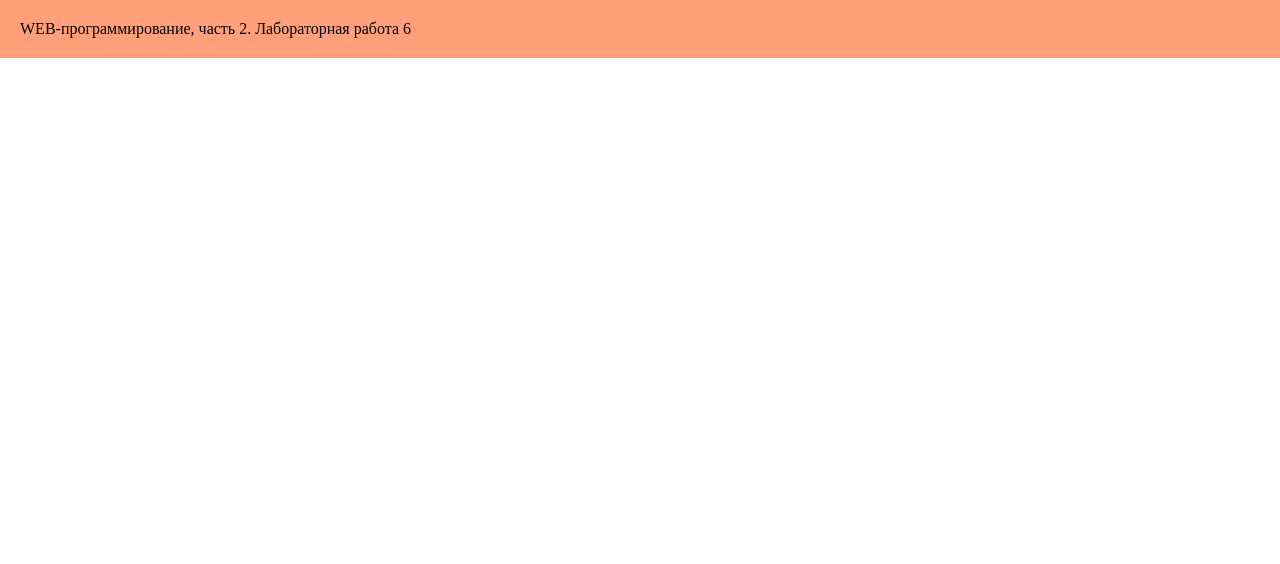
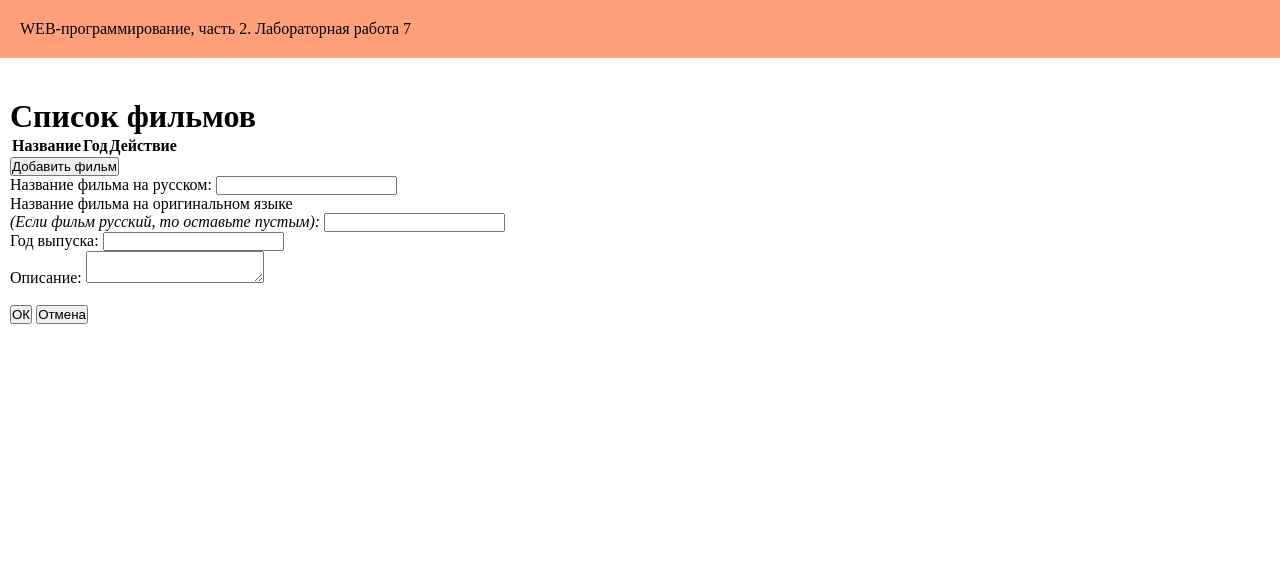
Before and after one commit to gesyaG/web--programming-labs-2, a Flask app: template templates/lab7/lab7.html in a window 1280 px wide. Shown: the top 564 px of the page. Run offline with Flask 3, Linux system fonts and the light colour scheme; the template is opened without the code that fills it, so the values that code supplies are empty.

Commit message:
Фильмы

```diff
--- a/lab7.py
+++ b/lab7.py
@@ -1,81 +1,107 @@
-from flask import Blueprint, redirect, request
+from flask import Blueprint, redirect, url_for, render_template, render_template_string, abort, request, make_response, session,  current_app, jsonify
+from functools import wraps
+import psycopg2
+from psycopg2.extras import RealDictCursor
+from werkzeug.security import generate_password_hash, check_password_hash
+import sqlite3
+from os import path
+from datetime import datetime
 
 lab7 = Blueprint('lab7', __name__)
 
 
+def db_connect():
+
+    if current_app.config['DB_TYPE'] == 'postgres':
+        conn = psycopg2.connect(dbname="alexander_gerasimov_knowledge_base",
+        user="postgres",
+        password="postgres!",
+        host="127.0.0.1"
+        )
+        cur = conn.cursor(cursor_factory = RealDictCursor)
+
+    else:
+        dir_path = path.dirname(path.realpath(__file__))
+        db_path = path.join(dir_path, "database.db")
+        conn = sqlite3.connect(db_path)
+        conn.row_factory = sqlite3.Row
+        cur = conn.cursor()
+
+    return conn, cur
+
+def db_close(conn, cur):
+    conn.commit()
+    cur.close()
+    conn.close()
+
 @lab7.route('/lab7/')
-def lab():
+def main():
     return render_template('lab7/lab7.html')
-
-
-films = [
-    {
-        "title": "Shutter Island",
-        "title_ru": "Остров проклятых",
-        "year": 2009,
-        "description": "Два американских судебных пристава отправляются на один из островов в штате Массачусетс, чтобы расследовать исчезновение пациентки клиники для умалишенных преступников. При проведении расследования им придется столкнуться с паутиной лжи, обрушившимся ураганом и смертельным бунтом обитателей клиники."
-    },
-    {
-        "title": "Собачье сердце",
-        "title_ru": "Собачье сердце",
-        "year": 1988,
-        "description": "Москва, 1924 год. В результате одного из сложнейших опытов профессор Филипп Филиппович Преображенский делает потрясающее открытие: после пересадки гипофиза человека пёс Шарик начинает приобретать человеческие черты. Сенсационная новость мгновенно разлетается по Москве и приносит мировому светилу очередную порцию признания. Однако радость оказывается недолгой: вопрос, что из Шарика — то есть гражданина Шарикова — может получиться «высокая психическая личность», очень быстро становится под сомнение."
-    },
-    {
-        "title": "Harry Potter and the Sorcerer's Stone",
-        "title_ru": "Гарри Поттер и философский камень",
-        "year": 2001,
-        "description": "Жизнь десятилетнего Гарри Поттера нельзя назвать сладкой: родители умерли, едва ему исполнился год, а от дяди и тёти, взявших сироту на воспитание, достаются лишь тычки да подзатыльники. Но в одиннадцатый день рождения Гарри всё меняется. Странный гость, неожиданно появившийся на пороге,  приносит письмо, из которого мальчик узнаёт, что на самом деле он - волшебник и зачислен в школу магии под названием Хогвартс. А уже через пару недель Гарри будет мчаться в поезде Хогвартс-экспресс навстречу новой жизни, где его ждут невероятные приключения, верные друзья и самое главное — ключ к разгадке тайны смерти его родителей."
-    },
-    {
-        "title": "Lock, Stock and Two Smoking Barrels",
-        "title_ru": "Карты, деньги, два ствола",
-        "year": 1998,
-        "description": "Четверо приятелей накопили по 25 тысяч фунтов, чтобы один из них мог сыграть в карты с опытным шулером и матерым преступником, известным по кличке Гарри Топор. Парень проиграл 500 тысяч, на выплату долга ему дали неделю, а в противном случае и ему и его друзьям каждый день будут отрубать по пальцу. Ребята решают ограбить бандитов, решивших ограбить трех ботаников, выращивающих марихуану для местного наркобарона."
-    },
-    {
-        "title": "The Silence of the Lambs",
-        "title_ru": "Молчание ягнят",
-        "year": 1990,
-        "description": "Психопат похищает и убивает молодых женщин по всему Среднему Западу. ФБР, уверенное, что все преступления совершены одним и тем же человеком, поручает агенту Клариссе Старлинг встретиться с заключенным-маньяком Ганнибалом Лектером, который мог бы помочь составить психологический портрет убийцы. Сам Лектер отбывает наказание за убийства и каннибализм. Он согласен помочь Клариссе лишь в том случае, если она попотчует его больное воображение подробностями своей личной жизни."
-    },
-]
 
 
 @lab7.route('/lab7/rest-api/films/', methods=['GET'])
 def get_films():
-    return films
-
+    conn, cur = db_connect()
+    cur.execute("SELECT * FROM films;")
+    films = cur.fetchall()
+    db_close(conn, cur)
+    return jsonify(films)
 
 @lab7.route('/lab7/rest-api/films/<int:id>', methods=['GET'])
 def get_film(id):
-    if 0 <= id < len(films):
-        return films[id]
-    else:
-        return {'error': 'Film not found'}, 404
-
+    conn, cur = db_connect()
+    cur.execute("SELECT * FROM films WHERE id = %s;", (id,))
+    film = cur.fetchone()
+    db_close(conn, cur)
+    if film is None:
+        abort(404)
+    return jsonify(film)
 
 @lab7.route('/lab7/rest-api/films/<int:id>', methods=['DELETE'])
 def del_film(id):
-    if 0 <= id < len(films):
-        del films[id]
-        return '', 204
-    else:
-        return {'error': 'Film not found'}, 404
-
+    conn, cur = db_connect()
+    cur.execute("DELETE FROM films WHERE id = %s;", (id,))
+    db_close(conn, cur)
+    return '', 204
 
 @lab7.route('/lab7/rest-api/films/<int:id>', methods=['PUT'])
 def put_film(id):
-    if 0 <= id < len(films):
-        film = request.get_json()
-        films[id] = film
-        return films[id]
-    else:
-        return {'error': 'Film not found'}, 404
+    film = request.get_json()
+    if film is None:
+        return {'error': 'Неверный формат данных.'}, 400
+    if not film.get('title_ru'):
+        return {'error': 'Русское название должно быть непустым.'}, 400
+    if not film.get('title') and not film['title_ru']:
+        return {'error': 'Название на оригинальном языке должно быть непустым, если русское название пустое.'}, 400
+    current_year = datetime.now().year
+    if not (1895 <= film.get('year', 0) <= current_year):
+        return {'error': f'Год должен быть от 1895 до {current_year}.'}, 400
+    if not film.get('description') or len(film['description']) > 2000:
+        return {'error': 'Описание должно быть непустым и не более 2000 символов.'}, 400
 
+    conn, cur = db_connect()
+    cur.execute("""UPDATE films SET title = %s, title_ru = %s, year = %s, description = %s WHERE id = %s;""", (film['title'], film['title_ru'], film['year'], film['description'], id))
+    db_close(conn, cur)
 
 @lab7.route('/lab7/rest-api/films/', methods=['POST'])
 def add_film():
     film = request.get_json()
-    films.append(film)
-    return {'id': len(films) - 1}, 201
+
+    if film is None:
+        return {'error': 'Неверный формат данных.'}, 400
+    if not film.get('title_ru'):
+        return {'error': 'Русское название должно быть непустым.'}, 400
+    if not film.get('title') and not film['title_ru']:
+        return {'error': 'Название на оригинальном языке должно быть непустым, если русское название пустое.'}, 400
+    current_year = datetime.now ().year
+    if not (1895 <= film.get('year', 0) <= current_year):
+        return {'error': f'Год должен быть от 1895 до {current_year}.'}, 400
+    if not film.get('description') or len(film['description']) > 2000:
+        return {'error': 'Описание должно быть непустым и не более 2000 символов.'}, 400
+
+    conn, cur = db_connect()
+    cur.execute("""INSERT INTO films (title, title_ru, year, description) VALUES (%s, %s, %s, %s) RETURNING id;""", (film['title'], film['title_ru'], film['year'], film['description']))
+    film_id = cur.fetchone()['id']
+    db_close(conn, cur)
+
+    return jsonify({'id': film_id}), 201
--- a/templates/lab7/lab7.html
+++ b/templates/lab7/lab7.html
@@ -1,9 +1,105 @@
 {% extends "base.html" %}
 
-{% block lab %}Лабораторная работа 6{% endblock %}
+{% block lab %}Лабораторная работа 7{% endblock %}
 
 {% block script %}
+<script src="{{ url_for('static', filename='lab7/main.js') }}"></script>
+<style>
+    .modal {
+        display: none;
+        z-index: 100;
+        box-shadow: 3px 3px 5px #c53333;
+        background: white;
+        width: 800px;
+        left: 50%;
+        top: 220px;
+        margin-left: -200px;
+        position: absolute;
+        padding: 40px;
+    }
+    .error-message {
+        color: red;
+        font-size: 16px;
+    }
+    table {
+        width: 100%;
+        border-collapse: collapse;
+        margin-top: 30px;
+    }
+    th, td {
+        border: 2px solid #ff0000;
+        padding: 8px;
+        text-align: left;
+    }
+    th {
+        background-color: #f2f2f2;
+        color: #333;
+    }
+    tr:hover {
+        background-color: #511a1a;
+    }
+    button {
+        margin-top: 20px;
+        padding: 10px 15px;
+        background-color: #c013e6;
+        color: white;
+        border: 1px solid black;
+        border-radius: 5px;
+        cursor: pointer;
+    }
+    button:hover {
+        background-color: #df0064;
+    }
+</style>
 {% endblock %}
 
 {% block main %}
+<h1>Список фильмов</h1>
+
+<table>
+    <thead>
+    <tr>
+        <th colspan="2">Название</th>
+        <th>Год</th>
+        <th>Действие</th>
+    </tr>
+    </thead>
+    <tbody id="film-list"></tbody>
+</table>
+
+<script>
+    fillFilmList();
+</script>
+
+<div>
+    <button onclick="addFilm()">Добавить фильм</button>
+</div>
+
+<div class="modal">
+    <input type="hidden" id="id">
+    <label>
+        Название фильма на русском:
+        <input type="text" id="title_ru">
+    </label><br>
+
+    <label>
+        Название фильма на оригинальном языке<br>
+        <i>(Если фильм русский, то оставьте пустым):</i>
+        <input type="text" id="title">
+    </label><br>
+
+    <label>
+        Год выпуска:
+        <input type="number" id="year">
+    </label><br>
+
+    <label>
+        Описание:
+        <textarea id="description"></textarea>
+        <div id="description-error" class="error-message"></div>
+    </label><br>
+
+    <button onclick="sendFilm()">ОК</button>
+    <button onclick="cancel()">Отмена</button>
+</div>
 {% endblock %}
```
Also changed, not shown: static/lab7/main.js (added, +136 -0 lines).
